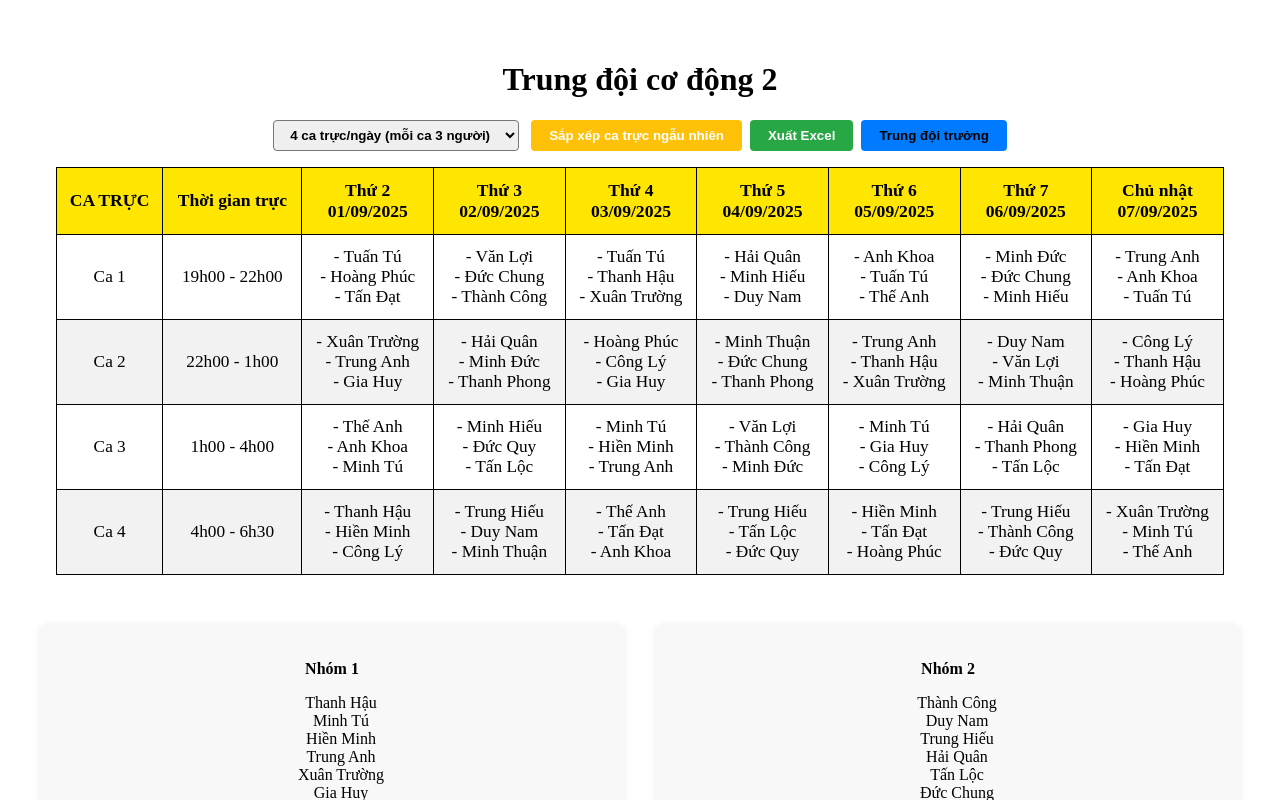
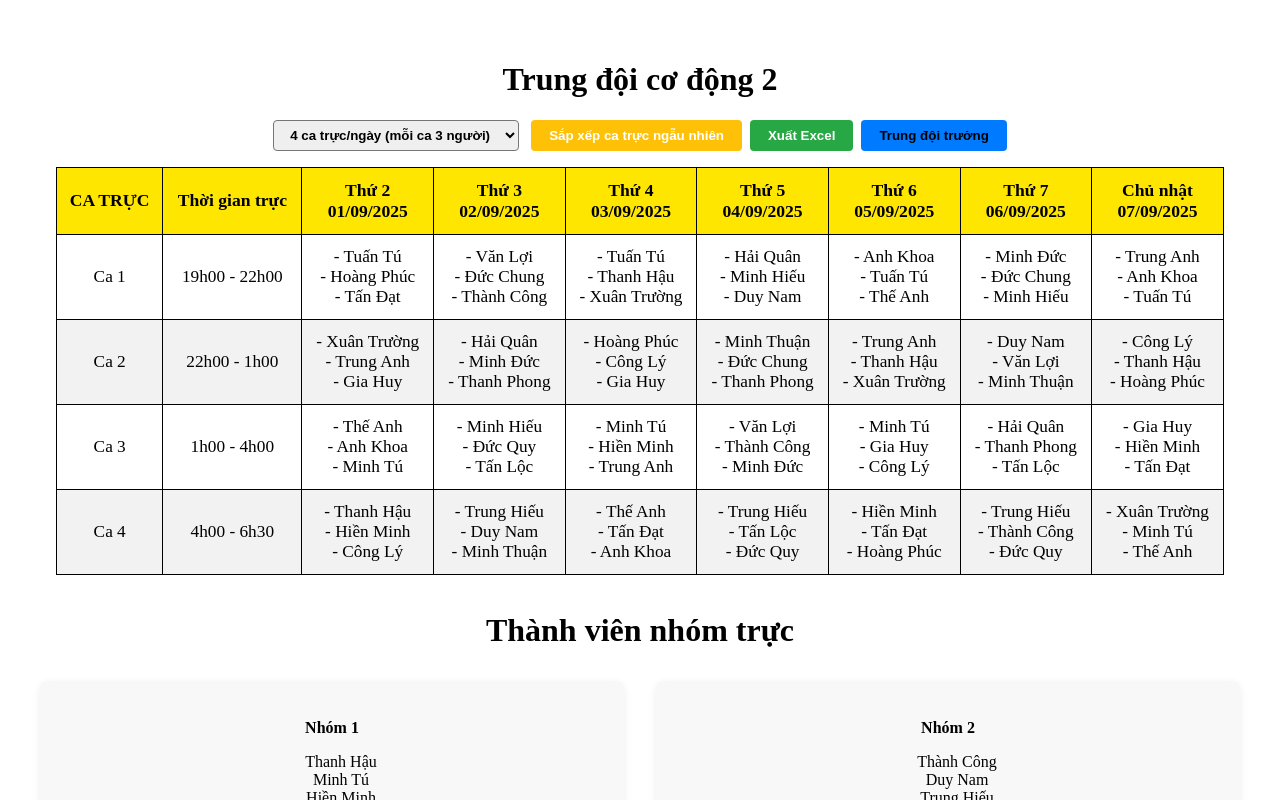
Before and after one commit to teadev2002/xep-ca-ngau-nhien, a React (Vite) app: page / in a window 1280 px wide. Shown: the top 800 px of the page. Built offline with nearby package versions, Linux system fonts and the light colour scheme.

Commit message:
text member group

```diff
--- a/src/App.jsx
+++ b/src/App.jsx
@@ -306,6 +306,8 @@ function App() {
         </table>
       </div>
 
+      <h1> Thành viên nhóm trực </h1>
+
       {/* Liệt kê nhóm thành viên và nút copy */}
       <div style={{ display: 'flex', justifyContent: 'center', gap: 32, margin: '32px 0' }}>
         {/* Nhóm 1 */}
```
